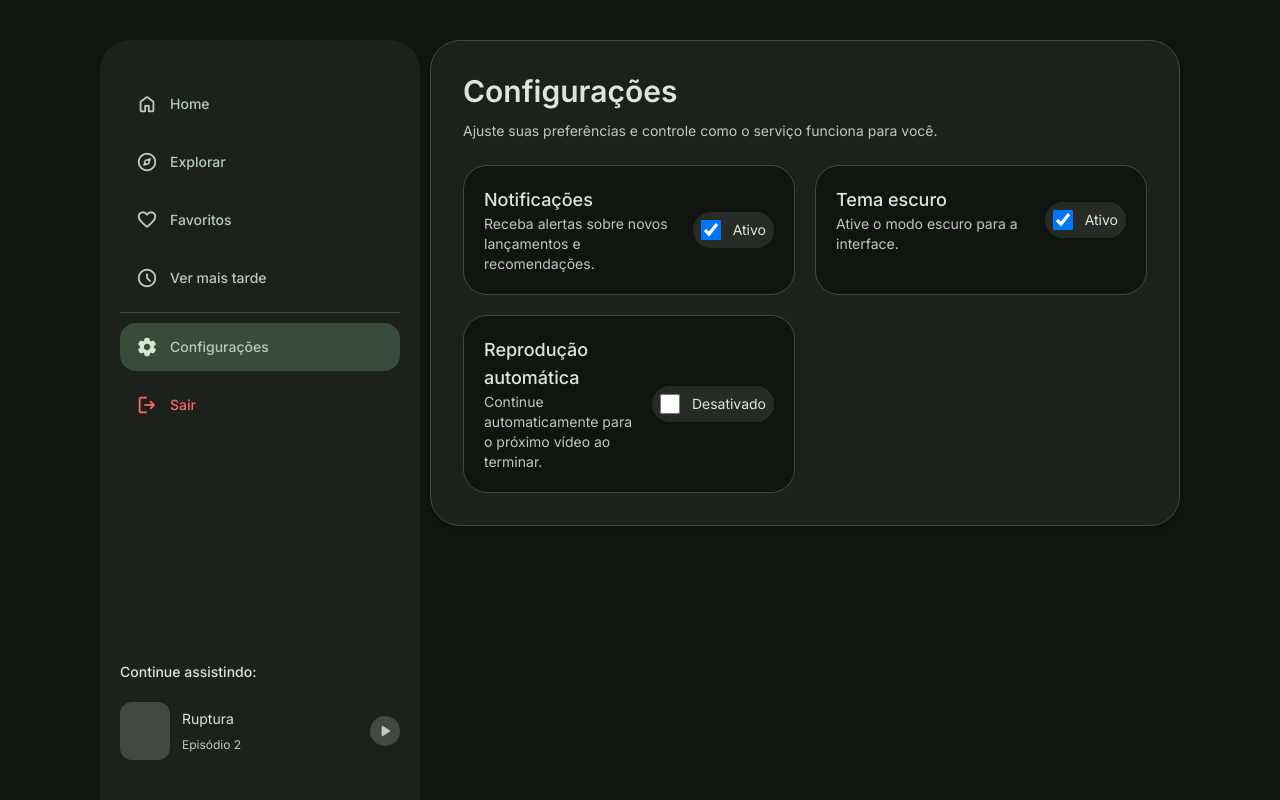
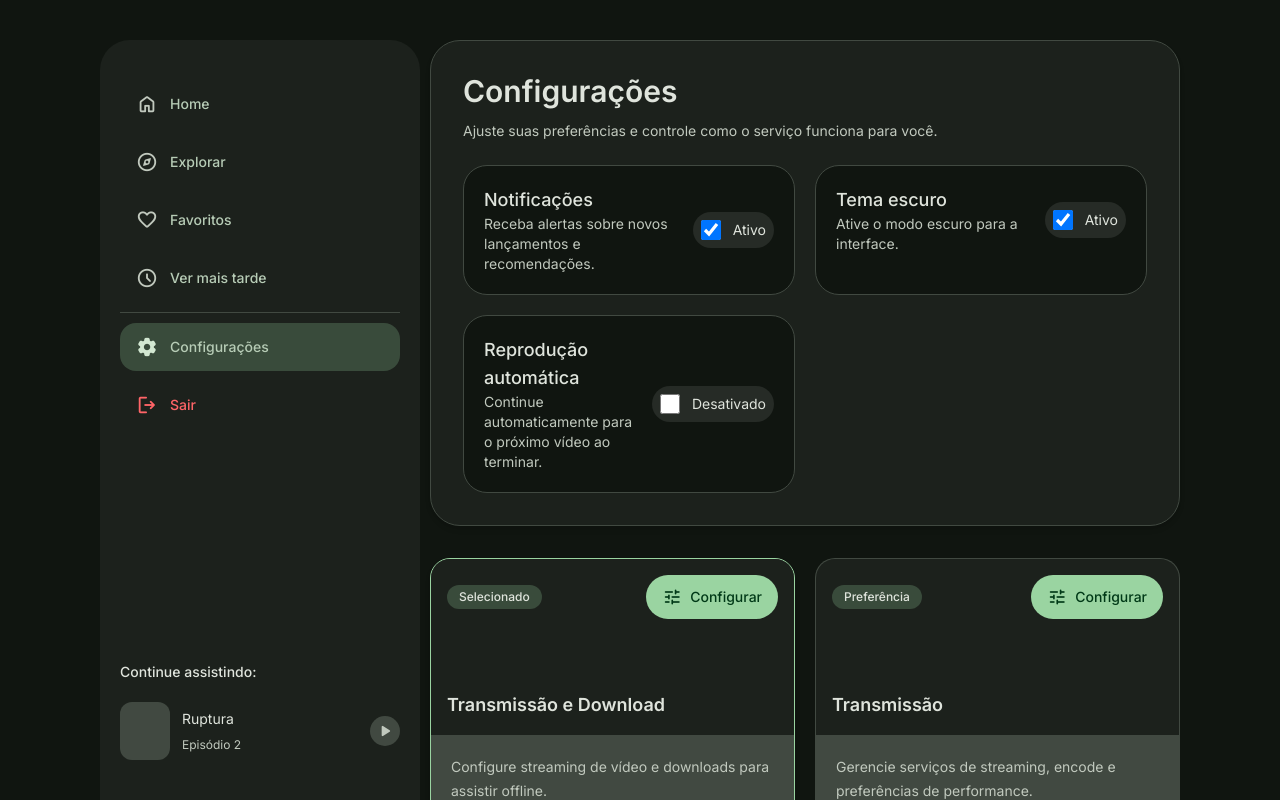
Before and after one commit to GuilhermeAmaralGuerra/StreamProjectA3, a React (Vite) app in the folder frontend/: page /dashboard/configuracoes in a window 1280 px wide. Shown: the top 800 px of the page. Built offline with nearby package versions, Linux system fonts and the light colour scheme.

Commit message:
feat: refatorar componente de configurações com novas seções e melhorias na interface

```diff
--- a/frontend/src/dashboard/configuracoes/configuracoes.jsx
+++ b/frontend/src/dashboard/configuracoes/configuracoes.jsx
@@ -1,9 +1,4 @@
-import { useState } from 'react'
-
-function Configuracoes() {
-  const [notifications, setNotifications] = useState(true)
-  const [darkMode, setDarkMode] = useState(true)
-  const [autoplay, setAutoplay] = useState(false)
+import { useEffect, useState } from 'react'
 
 const sections = [
   {
@@ -62,6 +57,16 @@ function Configuracoes() {
     details: 'Gerencie preferências de acessibilidade, conta e opções avançadas.'
   }
 ]
+
+function Configuracoes() {
+  const [notifications, setNotifications] = useState(true)
+  const [darkMode, setDarkMode] = useState(true)
+  const [autoplay, setAutoplay] = useState(false)
+  const [activeSection, setActiveSection] = useState(sections[0].title)
+
+  useEffect(() => {
+    window.setMaterialTheme?.('green', darkMode ? 'dark' : 'light')
+  }, [darkMode])
 
   return (
     <div className="space-y-8">
@@ -130,15 +135,26 @@ function Configuracoes() {
         </div>
       </section>
 
-      <section className="grid gap-5 md:grid-cols-2">
-        {sections.map((section) => (
-          <div key={section.title} className="relative min-w-0">
-            <article className="absolute inset-0 flex min-w-0 flex-col overflow-hidden rounded-[20px] bg-(--md-sys-color-outline-variant)">
+      <section className="grid auto-rows-fr gap-5 md:grid-cols-2">
+        {sections.map((section) => {
+          const isActive = activeSection === section.title
+
+          return (
+            <div key={section.title} className="min-w-0">
+              <article className={`flex h-full min-h-80 min-w-0 flex-col overflow-hidden rounded-[20px] border bg-(--md-sys-color-outline-variant) transition ${isActive ? 'border-(--md-sys-color-primary) shadow-md shadow-(--md-sys-color-shadow/15)' : 'border-transparent'}`}>
                 <div className="relative h-44 overflow-hidden bg-(--md-sys-color-surface-container)">
-                <div className="absolute inset-x-0 top-0 flex items-center justify-between p-4">
-                  <span className="rounded-full bg-(--md-sys-color-secondary-container) px-3 py-1 text-xs font-medium text-(--md-sys-color-on-surface)">Filme</span>
-                  <button type="button" className="flex h-11 w-11 items-center justify-center rounded-full bg-(--md-sys-color-primary) text-(--md-sys-color-on-primary)">
-                    <span className="material-symbols-rounded fill text-[20px]!">play_arrow</span>
+                  <div className="absolute inset-x-0 top-0 flex items-center justify-between gap-3 p-4">
+                    <span className="rounded-full bg-(--md-sys-color-secondary-container) px-3 py-1 text-xs font-medium text-(--md-sys-color-on-surface)">
+                      {isActive ? 'Selecionado' : 'Preferência'}
+                    </span>
+                    <button
+                      type="button"
+                      aria-label={`Configurar ${section.title}`}
+                      onClick={() => setActiveSection(section.title)}
+                      className="flex h-11 items-center justify-center gap-2 rounded-full bg-(--md-sys-color-primary) px-4 text-sm font-medium text-(--md-sys-color-on-primary) transition hover:opacity-90"
+                    >
+                      <span className="material-symbols-rounded fill text-[20px]!">tune</span>
+                      Configurar
                     </button>
                   </div>
                   <div className="absolute bottom-4 left-4 right-4">
@@ -154,7 +170,8 @@ function Configuracoes() {
                 </div>
               </article>
             </div>
-        ))}
+          )
+        })}
       </section>
     </div>
   )
```
Lines whose indentation alone changed are shown as unchanged.
